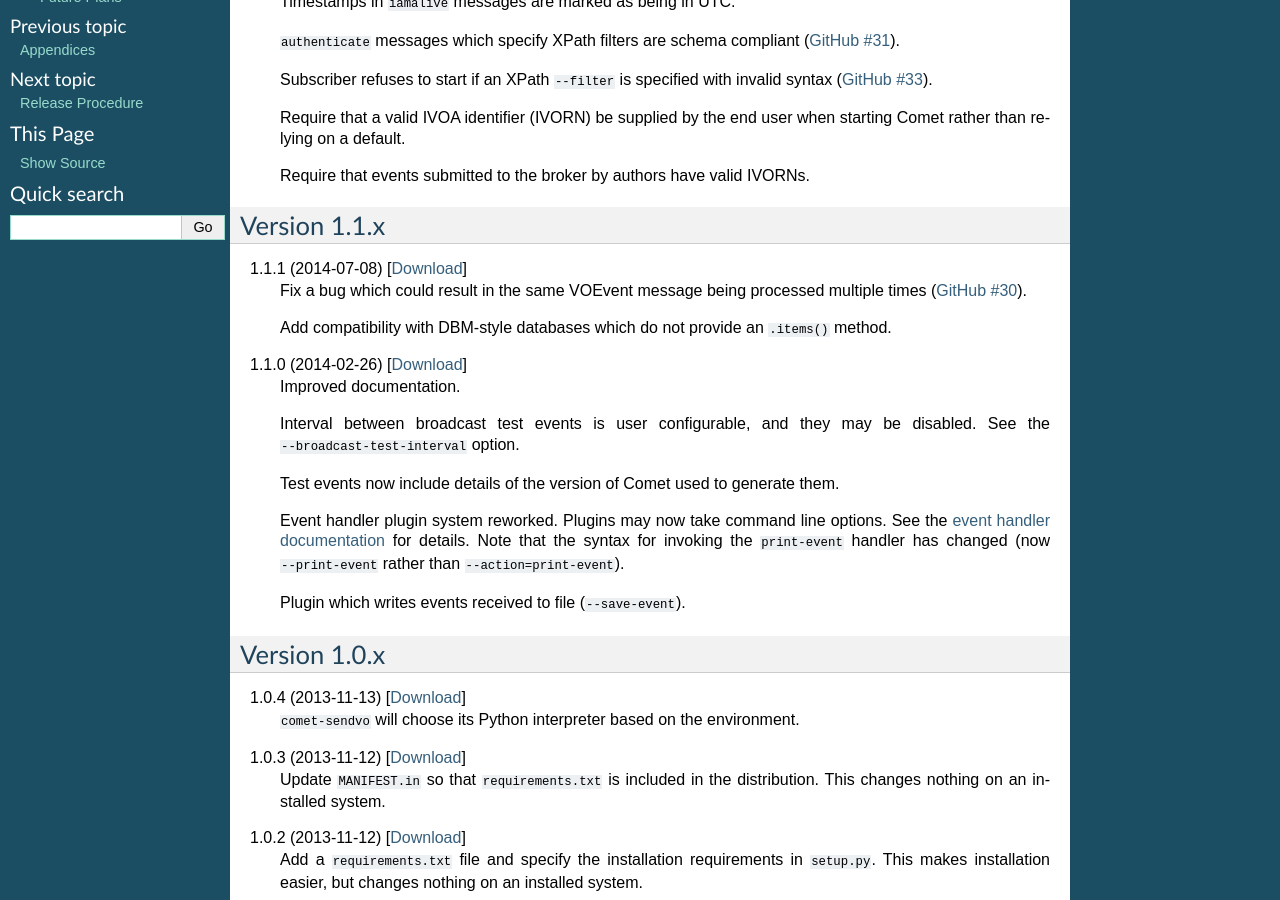
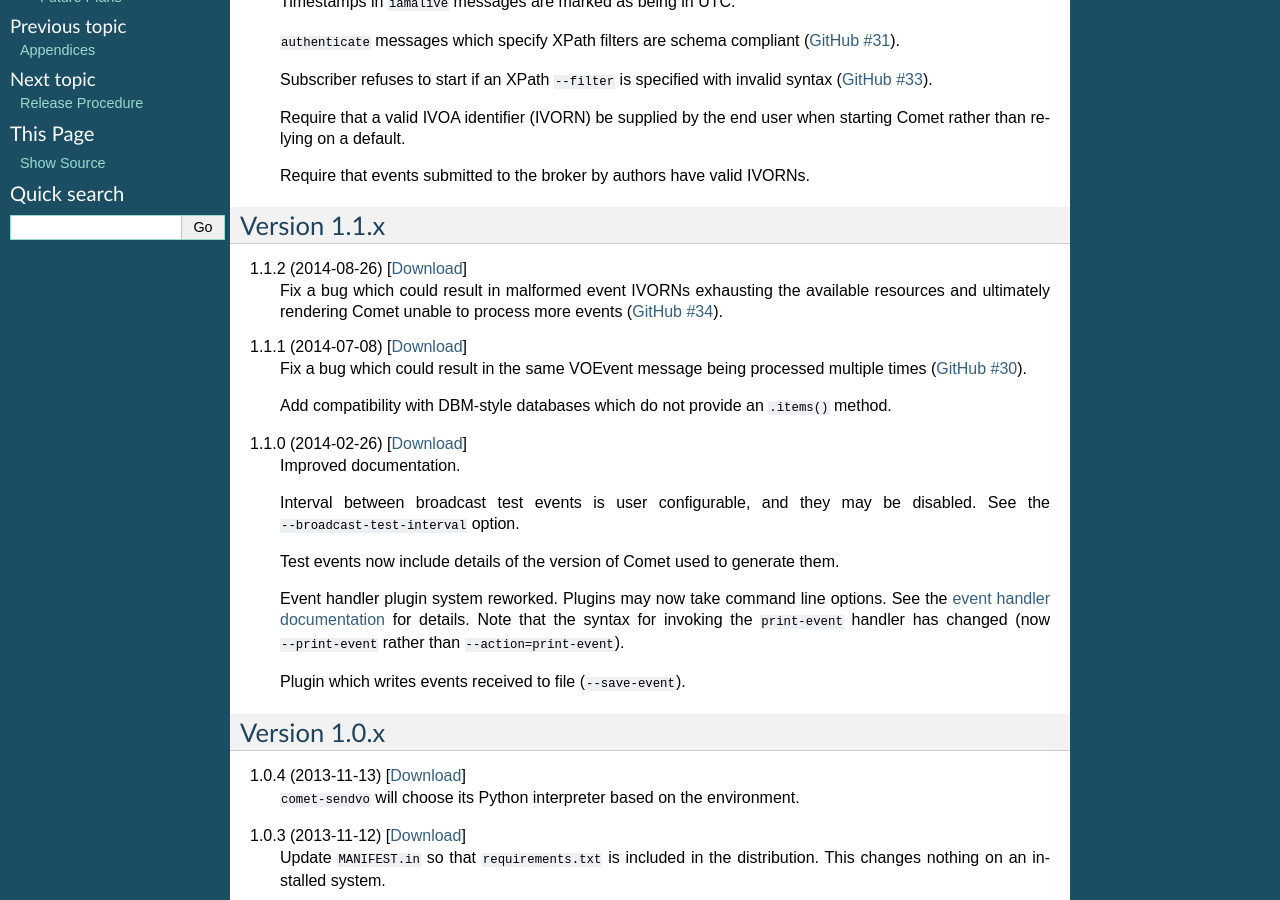
Before and after one commit to jdswinbank/Comet, a Sphinx documentation site: the page built from docs/appendix/history.rst, in a window 1280 px wide and 900 px high, scrolled down 314 px. Built offline with Sphinx 7.4.7, drawn with Linux system fonts in a browser that asks for light colours.

```diff
--- a/docs/appendix/history.rst
+++ b/docs/appendix/history.rst
@@ -37,6 +37,11 @@
 Version 1.1.x
 -------------
 
+1.1.2 (2014-08-26) [`Download <//github.com/jdswinbank/Comet/tarball/1.1.2>`__]
+    Fix a bug which could result in malformed event IVORNs exhausting the
+    available resources and ultimately rendering Comet unable to process more
+    events (`GitHub #34`_).
+
 1.1.1 (2014-07-08) [`Download <https://github.com/jdswinbank/Comet/tarball/1.1.1>`__]
     Fix a bug which could result in the same VOEvent message being processed
     multiple times (`GitHub #30`_).
@@ -61,6 +66,7 @@
     Plugin which writes events received to file (``--save-event``).
 
 .. _GitHub #30: https://github.com/jdswinbank/Comet/issues/30
+.. _GitHub #34: https://github.com/jdswinbank/Comet/issues/34
 
 
 Version 1.0.x
```
Also changed, not shown: 1 other file.
